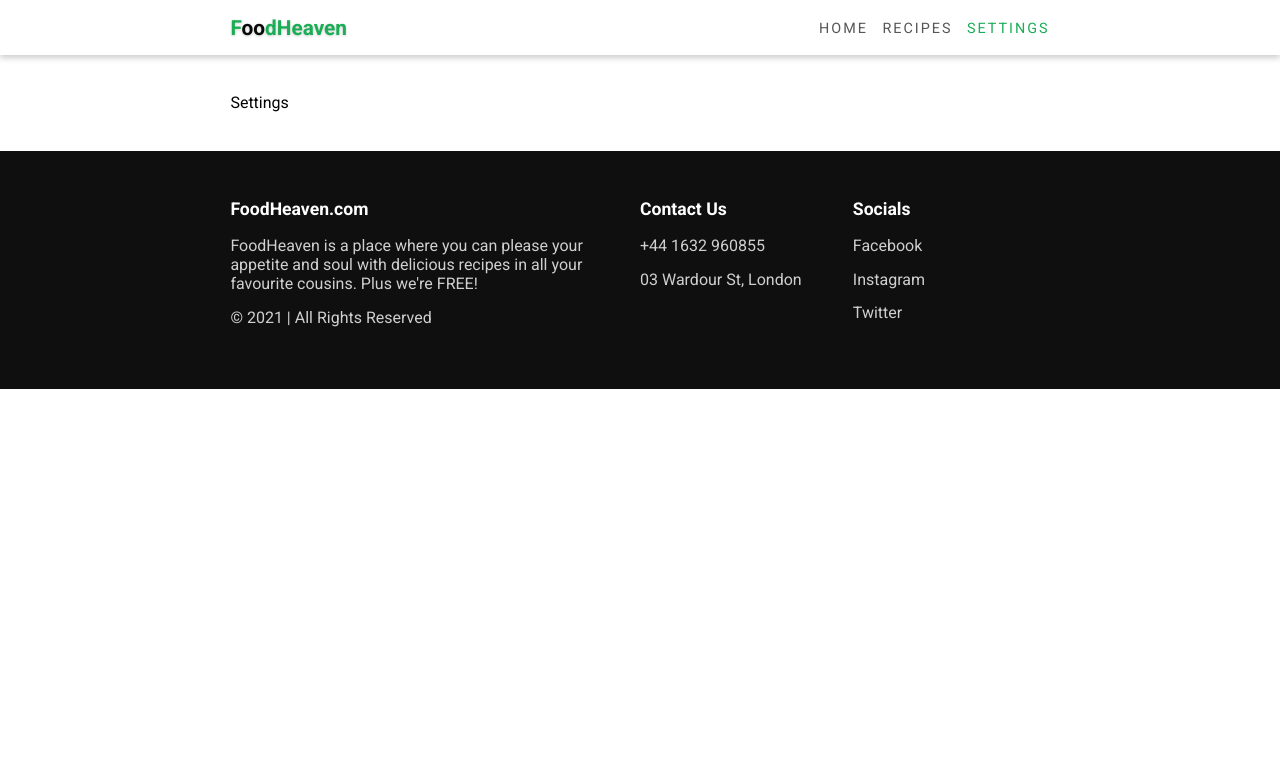
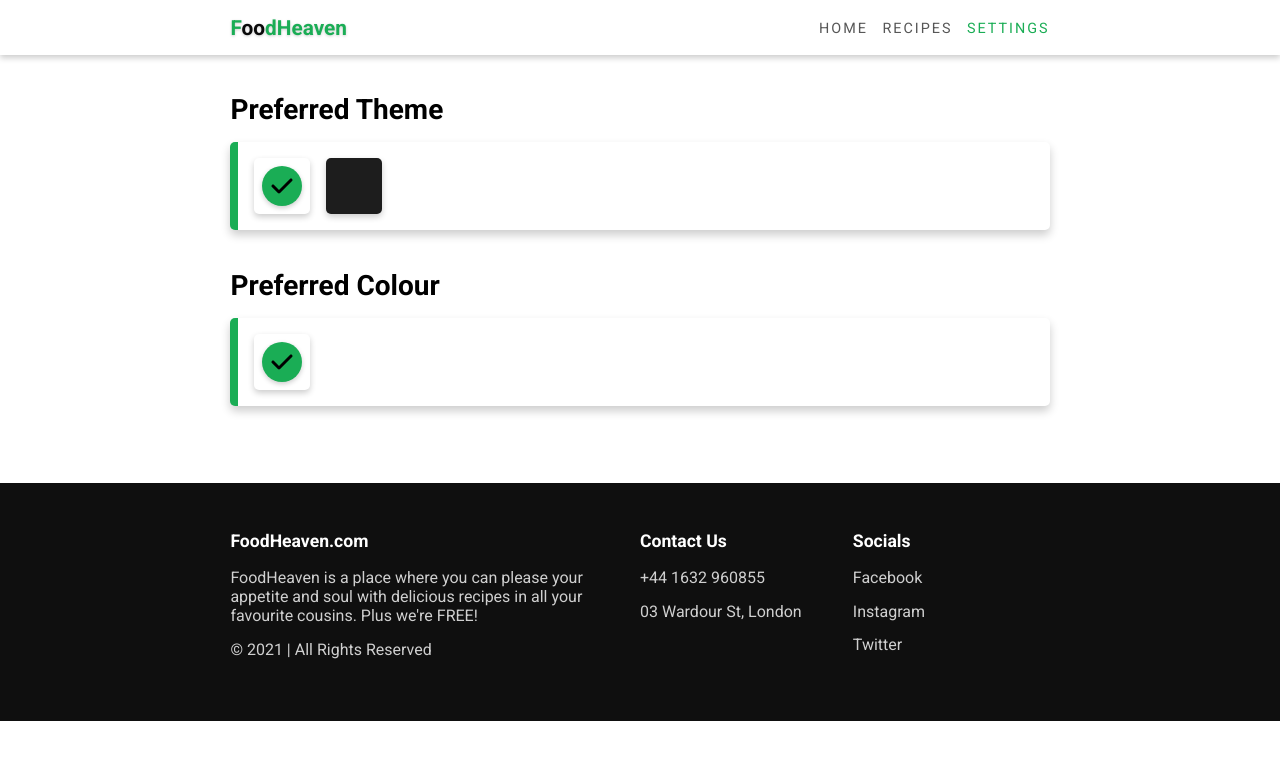
Before and after one commit to AliMDhanani/recipe-app, a React (Create React App) app: page /settings in a window 1280 px wide. Shown: the top 760 px of the page. Built offline with nearby package versions, Linux system fonts and the light colour scheme.

Commit message:
settings page initial layout

```diff
--- a/src/pages/Settings.jsx
+++ b/src/pages/Settings.jsx
@@ -1,9 +1,51 @@
-import React from 'react'
+import { FontAwesomeIcon } from "@fortawesome/react-fontawesome";
+import { faCheck } from "@fortawesome/free-solid-svg-icons";
+import React, { useState } from "react";
 
 const Settings = () => {
+  const [theme, setTheme] = useState("light");
+  const primaryColors = [
+    "rgb(255, 0, 86)",
+    "rgb(33, 150, 243)",
+    "rgb(255, 193, 7)",
+    "rgb(0, 200, 83)",
+    "rgb(156, 39, 176)",
+  ];
   return (
-    <div>Settings</div>
-  )
-}
+    <div>
+      <div className="section block">
+        <h2>Preferred Theme</h2>
+        <div className="options__container">
+          <div className="option light">
+            {theme === "light" && (
+              <div className="tick">
+                <FontAwesomeIcon icon={faCheck} />
+              </div>
+            )}
+          </div>
+          <div className="option dark">
+            {theme === "dark" && (
+              <div className="tick">
+                <FontAwesomeIcon icon={faCheck} />
+              </div>
+            )}
+          </div>
+        </div>
+      </div>
+      <div className="section block">
+        <h2>Preferred Colour</h2>
+        <div className="options__container">
+          <div className="option light">
+            {theme === "light" && (
+              <div className="tick">
+                <FontAwesomeIcon icon={faCheck} />
+              </div>
+            )}
+          </div>
+        </div>
+      </div>
+    </div>
+  );
+};
 
-export default Settings
+export default Settings;
--- a/src/styles/index.scss
+++ b/src/styles/index.scss
@@ -41,6 +41,9 @@ img {
     align-items: center;
     margin-bottom: 3vw;
     flex-wrap: wrap;
+    &.block {
+        display: block;
+    }
     .column {
         width: 50%;
     }
@@ -153,35 +156,51 @@ img {
 //SEARCH BAR
 @import "partials/_SearchBar";
 
-.recipe__card--container {
-    display: grid;
-    grid-template-columns: repeat(auto-fit, minmax(220px, 1fr));
-    grid-gap: 1.5em;
-    .recipe__card--info {
-        padding: 15px ;
-    }
-    .recipe__card {
+//RECIPE CARD
+@import "partials/RecipeCard";
+
+//SETTINGS PAGE
+.options__container {
+    box-shadow: 0 5px 10px var(--shadow-color);
+    padding: 1em;
+    border-radius: 5px;
+    border-left: 0.5em solid var(--primary-color);
+    background-color: var(--background-color);
+    margin-top: 1em;
+    display: flex;
+    gap: 1em;
+    .option {
+        height: 3.5em;
+        width: 3.5em;
+        box-shadow: 0 3px 6px var(--shadow-color);
         border-radius: 5px;
-        overflow: hidden;
-        box-shadow: 0 5px 15px var(--shadow-color);
-    }
-    .recipe__card--title {
-        font-size: 1.25em;
-        font-weight: bold;
-        margin-bottom: 0.5em;
-        color: var(--text-color);
-        margin-top: 0.25em;
-    }
-    .recipe__card--description {
-        color: var(--text-light);
-        font-size: 0.9em;
-        letter-spacing: 0.5px;
-    }
-    .recipe__card--btn {
-        color: var(--primary-color);
-        font-size: 1em;
-        font-weight: bold;
-        margin-top: 0.75em;
-        display: inline-block;
+        display: flex;
+        align-items: center;
+        justify-content: center;
+        &.light {
+            background-color: white;
+        }
+        &.dark {
+            background-color: rgb(29, 29,29);
+        }
+        .tick {
+            height: 2.5em;
+            width: 2.5em;
+            background-color: var(--primary-color);
+            border-radius: 50%;
+            display: flex;
+            align-items: center;
+            justify-content: center;
+            box-shadow: 0 2px 5px var(--shadow-color);
+            svg {
+                height: 1.5em;
+                width: 1.5em;
+            }
+        }
     }
 }
+.block {
+    h2 {
+        font-size: 1.75em;
+    }
+}
--- /dev/null
+++ b/src/styles/partials/_RecipeCard.scss
@@ -0,0 +1,32 @@
+.recipe__card--container {
+    display: grid;
+    grid-template-columns: repeat(auto-fit, minmax(220px, 1fr));
+    grid-gap: 1.5em;
+    .recipe__card--info {
+        padding: 15px ;
+    }
+    .recipe__card {
+        border-radius: 5px;
+        overflow: hidden;
+        box-shadow: 0 5px 15px var(--shadow-color);
+    }
+    .recipe__card--title {
+        font-size: 1.25em;
+        font-weight: bold;
+        margin-bottom: 0.5em;
+        color: var(--text-color);
+        margin-top: 0.25em;
+    }
+    .recipe__card--description {
+        color: var(--text-light);
+        font-size: 0.9em;
+        letter-spacing: 0.5px;
+    }
+    .recipe__card--btn {
+        color: var(--primary-color);
+        font-size: 1em;
+        font-weight: bold;
+        margin-top: 0.75em;
+        display: inline-block;
+    }
+}
--- a/src/styles/partials/_landing.scss
+++ b/src/styles/partials/_landing.scss
@@ -10,6 +10,9 @@
     }
     .typography {
         padding-right: 1em;
+    }
+    .btn {
+        cursor: not allowed;
     }
     .food__image {
         transform: scale(0);
@@ -55,7 +58,7 @@
     letter-spacing: 1px;
     border-radius: 3px;
     font-weight: bold;
-    cursor: not-allowed;
+    cursor: pointer;
     box-shadow: 0 2px 6px var(--shadow-color);
     &:hover {
         box-shadow: 0 1px 3px var(--shadow-color);
--- a/src/styles/partials/_skills.scss
+++ b/src/styles/partials/_skills.scss
@@ -3,6 +3,9 @@
         img{
             width: 100%;
         }
+    }
+    .btn {
+        cursor: not-allowed;
     }
     .column.typography {
         padding-left: 1em;
```
